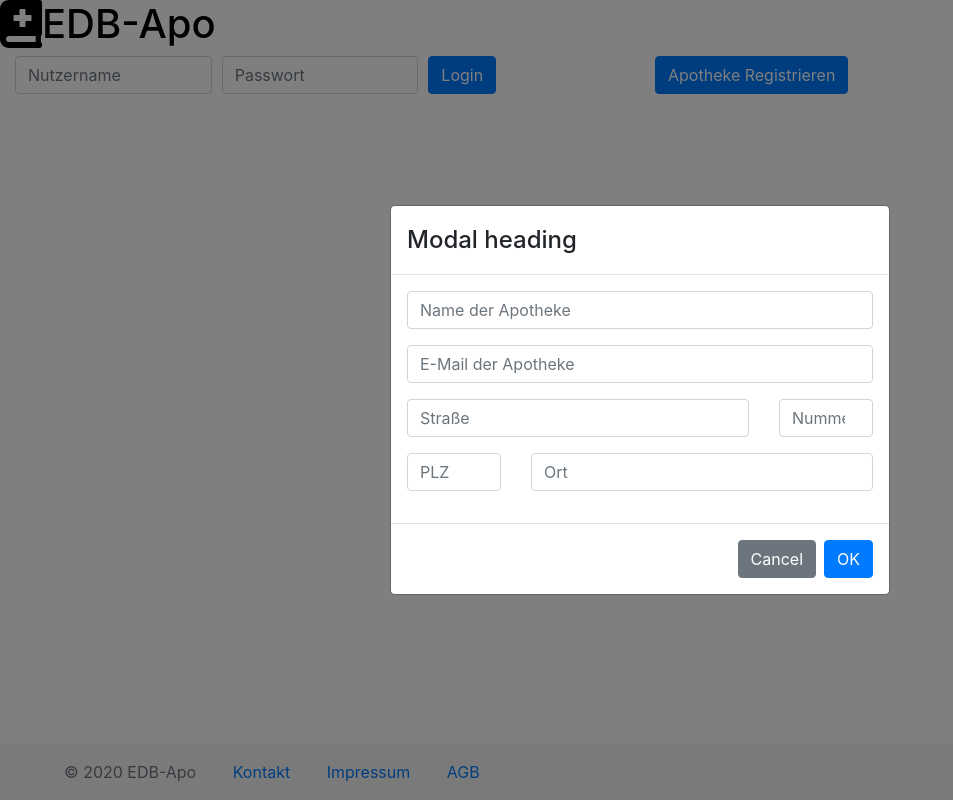
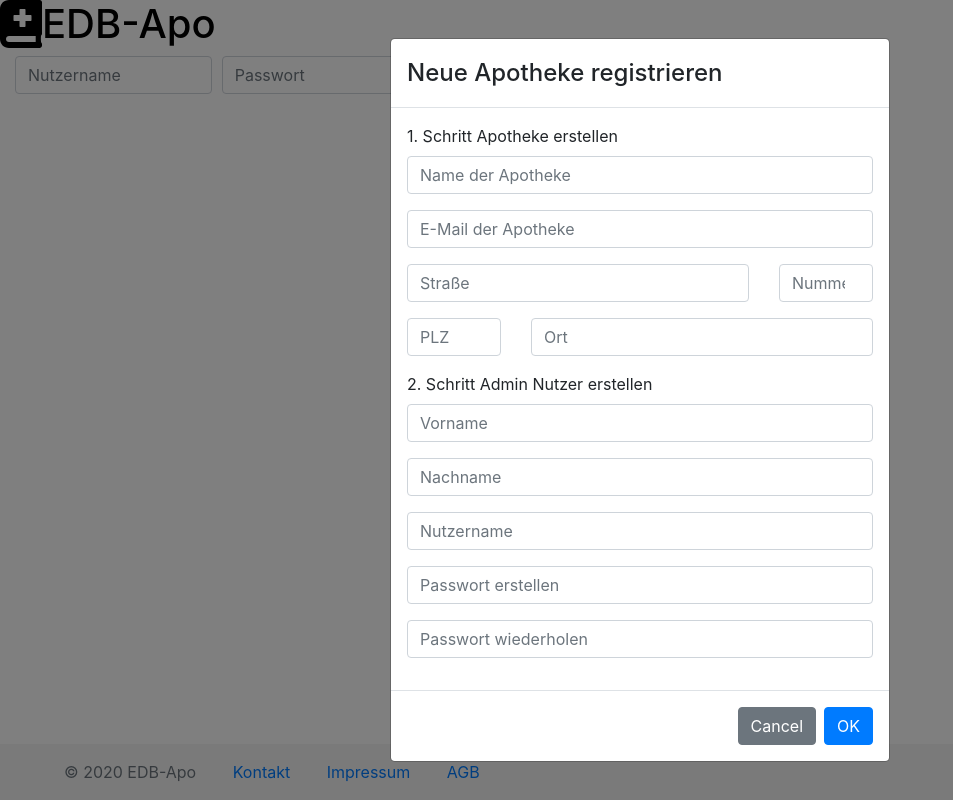
Before and after one commit to AdrianBeilharz/EDB-Apo, a React (Create React App) app in the folder frontend/: page / in a window 1280 px wide. Both pictures are taken after a click on the button "Apotheke Registrieren". Shown: the whole page, without its empty margins (0-953 px from the left). Built offline with nearby package versions, Linux system fonts and the light colour scheme.

Commit message:
register apo

```diff
--- a/frontend/src/modals/ApothekeRegisterModal.js
+++ b/frontend/src/modals/ApothekeRegisterModal.js
@@ -1,10 +1,20 @@
-import React from 'react';
-import { Modal, Button, Form, Row, Col } from 'react-bootstrap';
+import React from "react";
+import { Modal, Button, Form, Row, Col } from "react-bootstrap";
+import ModalHeader from "react-bootstrap/esm/ModalHeader";
 
 class ApothekeModal extends React.Component {
   constructor(props) {
     super(props);
-    this.state = {apotheke: props.apotheke};
+    this.state = {
+      apotheke: props.apotheke,
+      benutzer: props.benutzer,
+      vorname: "",
+      nachname: "",
+      nutzername: "",
+      rolle: "admin",
+      password: "",
+      passwordCheck: '',
+    };
     this.handleChangeName = this.handleChangeName.bind(this);
     this.handleChangeEmail = this.handleChangeEmail.bind(this);
     this.handleChangeStrasse = this.handleChangeStrasse.bind(this);
@@ -12,118 +22,237 @@ class ApothekeModal extends React.Component {
     this.handleChangePlz = this.handleChangePlz.bind(this);
     this.handleChangeOrt = this.handleChangeOrt.bind(this);
     this.handleSubmit = this.handleSubmit.bind(this);
+    //  this...
   }
 
   handleChangeName(event) {
-    this.setState(prevState => ({
+    this.setState((prevState) => ({
       apotheke: {
         ...prevState.apotheke,
-        name: event.target.value
-      }
-    }))
+        name: event.target.value,
+      },
+    }));
   }
 
   handleChangeEmail(event) {
-    this.setState(prevState => ({
+    this.setState((prevState) => ({
       apotheke: {
         ...prevState.apotheke,
-        email: event.target.value
-      }
-    }))
+        email: event.target.value,
+      },
+    }));
   }
 
   handleChangeStrasse(event) {
-    this.setState(prevState => ({
+    this.setState((prevState) => ({
       apotheke: {
         ...prevState.apotheke,
         adresse: {
-          strasse: event.target.value
-        }
-      }
-    }))
+          strasse: event.target.value,
+        },
+      },
+    }));
   }
 
   handleChangeNummer(event) {
-    this.setState(prevState => ({
+    this.setState((prevState) => ({
       apotheke: {
         ...prevState.apotheke,
         adresse: {
-          nummer: event.target.value
-        }
-      }
-    }))
+          nummer: event.target.value,
+        },
+      },
+    }));
   }
 
   handleChangePlz(event) {
-    this.setState(prevState => ({
+    this.setState((prevState) => ({
       apotheke: {
         ...prevState.apotheke,
         adresse: {
-          plz: event.target.value
-        }
-      }
-    }))
+          plz: event.target.value,
+        },
+      },
+    }));
   }
 
   handleChangeOrt(event) {
-    this.setState(prevState => ({
+    this.setState((prevState) => ({
       apotheke: {
         ...prevState.apotheke,
         adresse: {
-          ort: event.target.value
-        }
-      }
-    }))
+          ort: event.target.value,
+        },
+      },
+    }));
   }
 
-  handleSubmit(event) {
-    event.preventDefault();
+  handleChangeVorname = (event) => {
+    this.setState({
+      vorname: event.target.value,
+    });
+  }
+
+  handleChangeNachname = (event) => {
+    this.setState({
+      nachname: event.target.value,
+    });
+  }
+
+  handleChangeNutzername = (event) => {
+    this.setState({
+      nutzername: event.target.value,
+    });
+  }
+  handleChangePassword = (event) => {
+    this.setState({
+      password: event.target.value,
+    });
+  }
+
+  handleChangePasswordCheck = (event) => {
+    this.setState({
+      passwordCheck: event.target.value,
+    });
+  }
+
+
+  handleSubmit = (event) => {
+    alert(`${this.state.vorname} ${this.state.nachname} ${this.state.nutzername} ${this.state.rolle} ${this.state.password}`);
     console.log("something should happen");
     //put apotheke.then status = 200 -> refresh data
-    this.props.submitApotheke(this.state.apotheke);
+    // this.props.submitApotheke(this.state.apotheke);
     this.props.onHide();
-  }
+    event.preventDefault();
+  };
 
   render() {
+    const {vorname, nachname, nutzername, password, passwordCheck} = this.state;
     return (
-      <Modal show={this.props.show} onHide={this.props.onHide} centered backdrop="static">
+      <Modal
+        show={this.props.show}
+        onHide={this.props.onHide}
+        centered
+        backdrop="static"
+      >
         <Modal.Header>
-          <Modal.Title>Modal heading</Modal.Title>
+          <Modal.Title>Neue Apotheke registrieren</Modal.Title>
         </Modal.Header>
         <Modal.Body>
           <Form onSubmit={this.handleSubmit}>
+            <Form.Label>1. Schritt Apotheke erstellen</Form.Label>
             <Form.Group>
-              <Form.Control type="text" placeholder="Name der Apotheke" name="name" value={this.state.apotheke.name} onChange={this.handleChangeName}/>
+              <Form.Control
+                type="text"
+                placeholder="Name der Apotheke"
+                name="name"
+                value={this.state.apotheke.name}
+                onChange={this.handleChangeName}
+              />
             </Form.Group>
             <Form.Group>
-              <Form.Control type="email" placeholder="E-Mail der Apotheke" value={this.state.apotheke.email} onChange={this.handleChangeEmail} />
+              <Form.Control
+                type="email"
+                placeholder="E-Mail der Apotheke"
+                value={this.state.apotheke.email}
+                onChange={this.handleChangeEmail}
+              />
             </Form.Group>
             <Form.Group as={Row}>
               <Col sm={9}>
-                <Form.Control type="text" placeholder="Straße" value={this.state.apotheke.adresse.strasse} onChange={this.handleChangeStrasse} />
+                <Form.Control
+                  type="text"
+                  placeholder="Straße"
+                  value={this.state.apotheke.adresse.strasse}
+                  onChange={this.handleChangeStrasse}
+                />
               </Col>
               <Col>
-                <Form.Control type="number" placeholder="Nummer" value={this.state.apotheke.adresse.nummer} onChange={this.handleChangeNummer} />
+                <Form.Control
+                  type="number"
+                  placeholder="Nummer"
+                  value={this.state.apotheke.adresse.nummer}
+                  onChange={this.handleChangeNummer}
+                />
               </Col>
             </Form.Group>
             <Form.Group as={Row}>
               <Col>
-                <Form.Control type="text" placeholder="PLZ" value={this.state.apotheke.adresse.plz} onChange={this.handleChangePlz} />
+                <Form.Control
+                  type="text"
+                  placeholder="PLZ"
+                  value={this.state.apotheke.adresse.plz}
+                  onChange={this.handleChangePlz}
+                />
               </Col>
               <Col sm={9}>
-                <Form.Control type="text" placeholder="Ort" value={this.state.apotheke.adresse.ort} onChange={this.handleChangeOrt} />
+                <Form.Control
+                  type="text"
+                  placeholder="Ort"
+                  value={this.state.apotheke.adresse.ort}
+                  onChange={this.handleChangeOrt}
+                />
               </Col>
+            </Form.Group>
+            <Form.Label>2. Schritt Admin Nutzer erstellen</Form.Label>
+            <Form.Group>
+              <Form.Control
+                type="text"
+                placeholder="Vorname"
+                name="vorname"
+                value={vorname}
+                onChange={this.handleChangeVorname}
+              />
+            </Form.Group>
+            <Form.Group>
+              <Form.Control
+                type="text"
+                placeholder="Nachname"
+                name="nachname"
+                value={nachname}
+                onChange={this.handleChangeNachname}
+              />
+            </Form.Group>
+            <Form.Group>
+              <Form.Control
+                type="text"
+                placeholder="Nutzername"
+                name="nutzername"
+                value={nutzername}
+                onChange={this.handleChangeNutzername}
+              />
+            </Form.Group>
+            <Form.Group>
+              <Form.Control
+                type="password"
+                placeholder="Passwort erstellen"
+                name="password"
+                value={password}
+                onChange={this.handleChangePassword}
+              />
+            </Form.Group>
+            <Form.Group>
+              <Form.Control
+                type="password"
+                name="passwordCheck"
+                placeholder="Passwort wiederholen"
+                value={passwordCheck}
+                onChange={this.handleChangePasswordCheck}
+              />
             </Form.Group>
           </Form>
         </Modal.Body>
         <Modal.Footer>
-          <Button variant="secondary" onClick={this.props.onHide}>Cancel</Button>
-          <Button variant="primary" type="Submit" onClick={this.handleSubmit}>OK</Button>
+          <Button variant="secondary" onClick={this.props.onHide}>
+            Cancel
+          </Button>
+          <Button variant="primary" type="Submit" onClick={this.handleSubmit}>
+            OK
+          </Button>
         </Modal.Footer>
       </Modal>
-    )
+    );
   }
-
 }
 
 export default ApothekeModal;
```
Also changed, not shown: frontend/src/components/benutzer/Benutzer.js (added, +23 -0 lines), frontend/src/modals/ApothekeRegisterModalTwo.js (added, +130 -0 lines).
